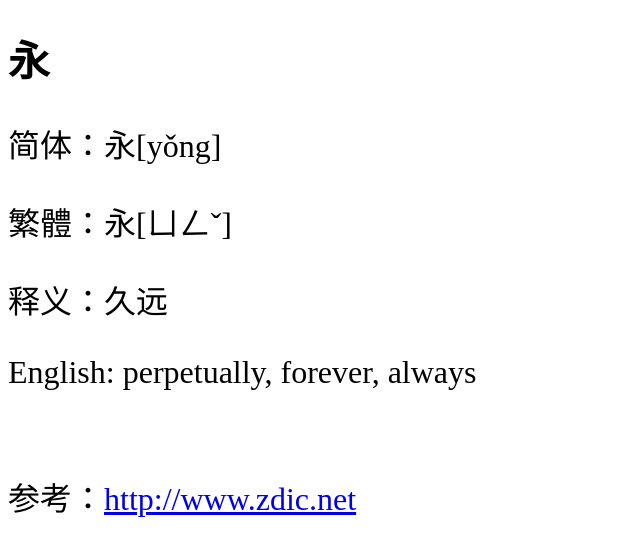
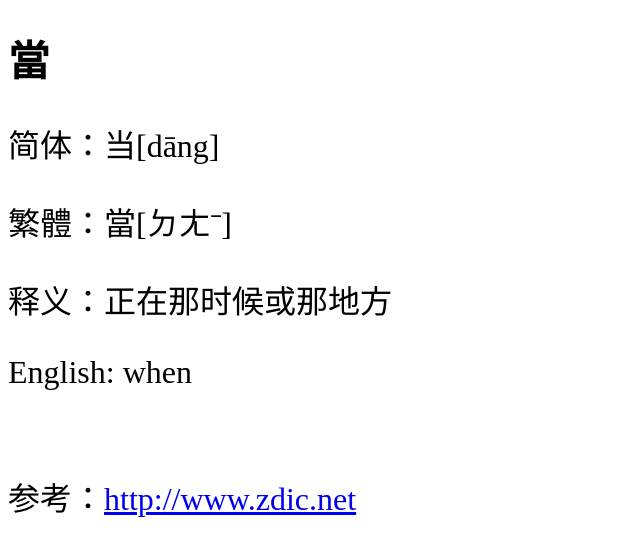
Before and after one commit to shengzhe/livecalligraphy, a Jekyll site: the page built from _posts/2012-08-31-LanTing-162.html, in a window 1280 px wide. Shown: the top 556 px of the page, without its empty margins (0-640 px from the left). Built offline with Jekyll 4.4.1, drawn with Linux system fonts in a browser that asks for light colours; Markdown is read by kramdown in place of the engine named in the settings.

Commit message:
Update 2012-08-31-LanTing-162.html

```diff
--- a/_posts/2012-08-31-LanTing-162.html
+++ b/_posts/2012-08-31-LanTing-162.html
@@ -1,11 +1,11 @@
 ---
 layout: default
-title: 兰亭集序第1个字 (1st character of Lan Ting)
+title: 兰亭集序第162个字 (162nd character of Lan Ting)
 ---
-<h1>永</h1>
-<p>简体：永[yǒng]</p>
-<p>繁體：永[ㄩㄥˇ]</p>
-<p>释义：久远</p>
-<p>English: perpetually, forever, always</p>
+<h1>當</h1>
+<p>简体：当[dāng]</p>
+<p>繁體：當[ㄉㄤˉ]</p>
+<p>释义：正在那时候或那地方</p>
+<p>English: when</p>
 <br/>
-<p>参考：<a href="http://www.zdic.net/zd/zi/ZdicE6ZdicB0ZdicB8.htm">http://www.zdic.net</a></p>
+<p>参考：<a href="http://www.zdic.net/z/19/js/5F53.htm">http://www.zdic.net</a></p>
```
